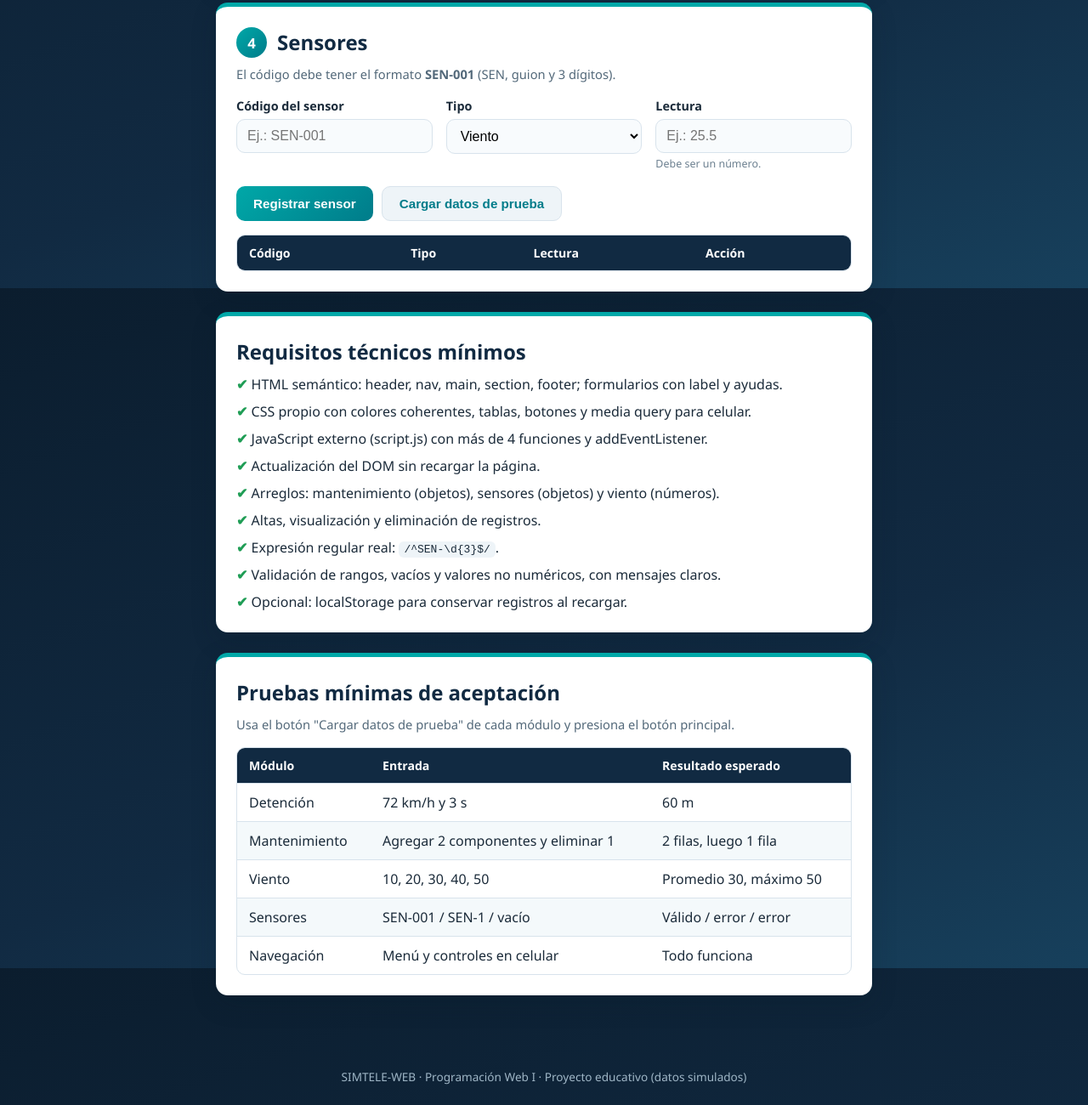
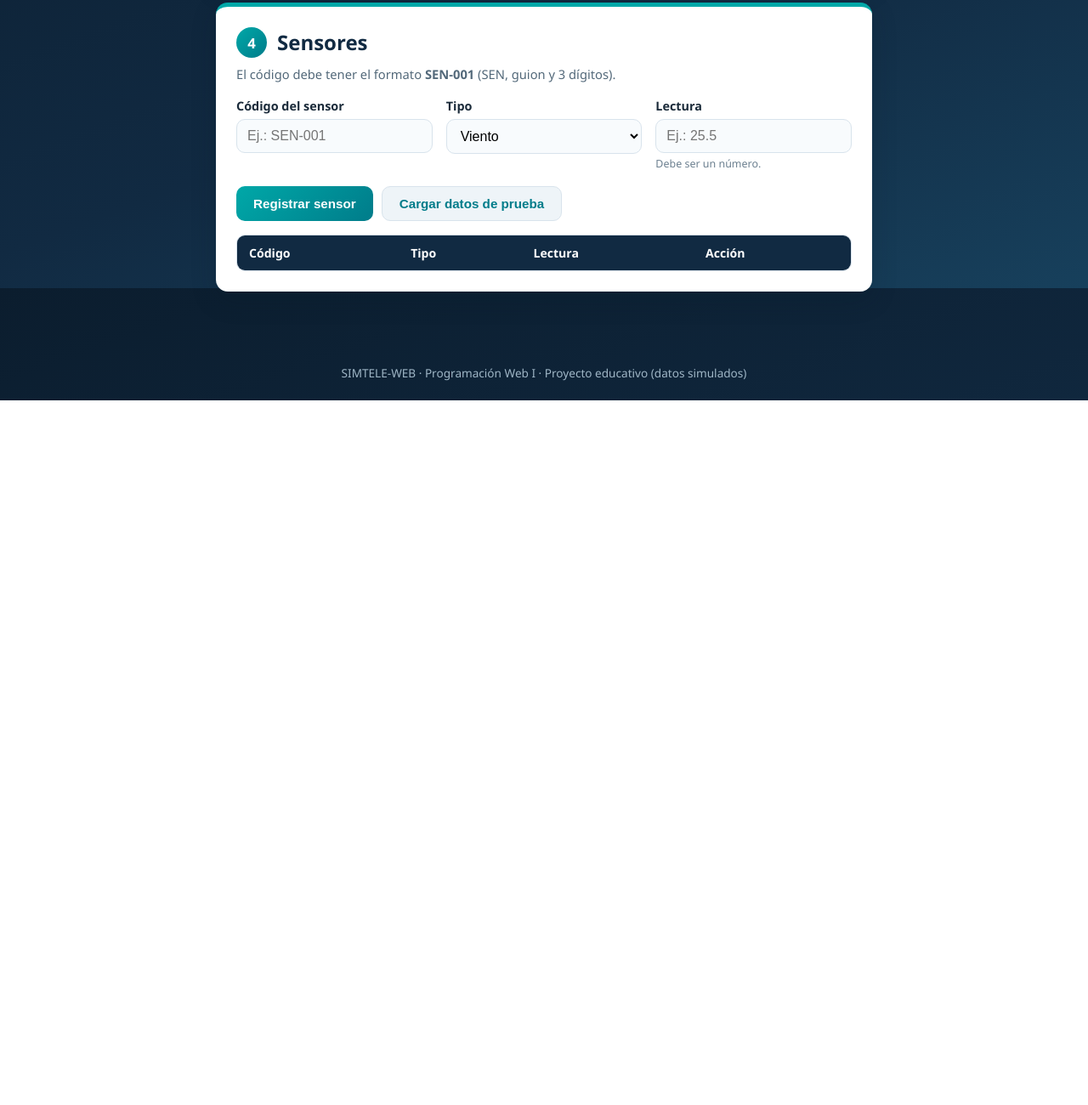
Before and after one commit to HerikutsuBoy/proyecto_final_by_ivan_yujra, a plain HTML site: page index.html in a window 1280 px wide. Shown: the part 1261-2561 px from the top of the page at 85% size. After the commit the page ends 1732 px from the top, so only its background shows below. Drawn offline with Linux system fonts and the light colour scheme.

Commit message:
Update index.html

```diff
--- a/index.html
+++ b/index.html
@@ -23,8 +23,6 @@
       <a href="#mantenimiento">2. Mantenimiento</a>
       <a href="#viento">3. Viento</a>
       <a href="#sensores">4. Sensores</a>
-      <a href="#requisitos">Requisitos</a>
-      <a href="#pruebas">Pruebas</a>
     </nav>
   </header>
 
@@ -149,40 +147,6 @@
         </table>
       </div>
     </section>
-
-    <!-- ============ REQUISITOS TÉCNICOS ============ -->
-    <section id="requisitos" class="tarjeta">
-      <h2>Requisitos técnicos mínimos</h2>
-      <ul class="lista-check">
-        <li>HTML semántico: header, nav, main, section, footer; formularios con label y ayudas.</li>
-        <li>CSS propio con colores coherentes, tablas, botones y media query para celular.</li>
-        <li>JavaScript externo (script.js) con más de 4 funciones y addEventListener.</li>
-        <li>Actualización del DOM sin recargar la página.</li>
-        <li>Arreglos: mantenimiento (objetos), sensores (objetos) y viento (números).</li>
-        <li>Altas, visualización y eliminación de registros.</li>
-        <li>Expresión regular real: <code>/^SEN-\d{3}$/</code>.</li>
-        <li>Validación de rangos, vacíos y valores no numéricos, con mensajes claros.</li>
-        <li>Opcional: localStorage para conservar registros al recargar.</li>
-      </ul>
-    </section>
-
-    <!-- ============ PRUEBAS DE ACEPTACIÓN ============ -->
-    <section id="pruebas" class="tarjeta">
-      <h2>Pruebas mínimas de aceptación</h2>
-      <p class="ayuda">Usa el botón "Cargar datos de prueba" de cada módulo y presiona el botón principal.</p>
-      <div class="tabla-caja">
-        <table>
-          <thead><tr><th>Módulo</th><th>Entrada</th><th>Resultado esperado</th></tr></thead>
-          <tbody>
-            <tr><td>Detención</td><td>72 km/h y 3 s</td><td>60 m</td></tr>
-            <tr><td>Mantenimiento</td><td>Agregar 2 componentes y eliminar 1</td><td>2 filas, luego 1 fila</td></tr>
-            <tr><td>Viento</td><td>10, 20, 30, 40, 50</td><td>Promedio 30, máximo 50</td></tr>
-            <tr><td>Sensores</td><td>SEN-001 / SEN-1 / vacío</td><td>Válido / error / error</td></tr>
-            <tr><td>Navegación</td><td>Menú y controles en celular</td><td>Todo funciona</td></tr>
-          </tbody>
-        </table>
-      </div>
-    </section>
   </main>
 
   <footer class="pie">
```
